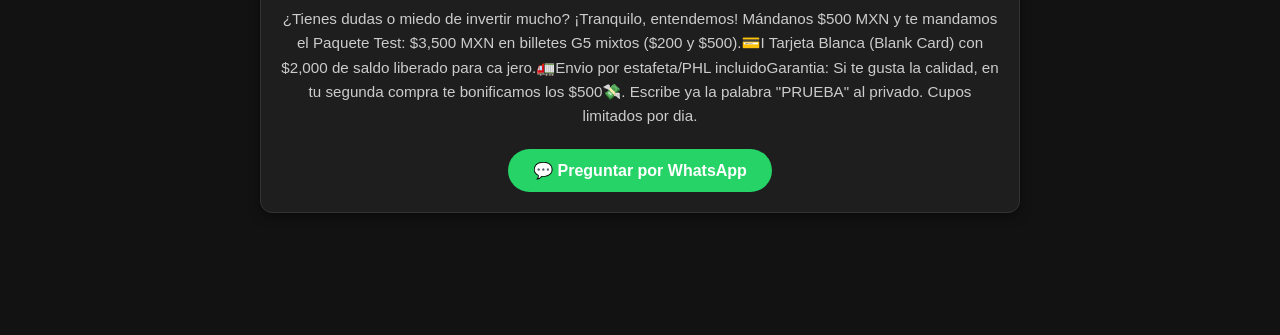
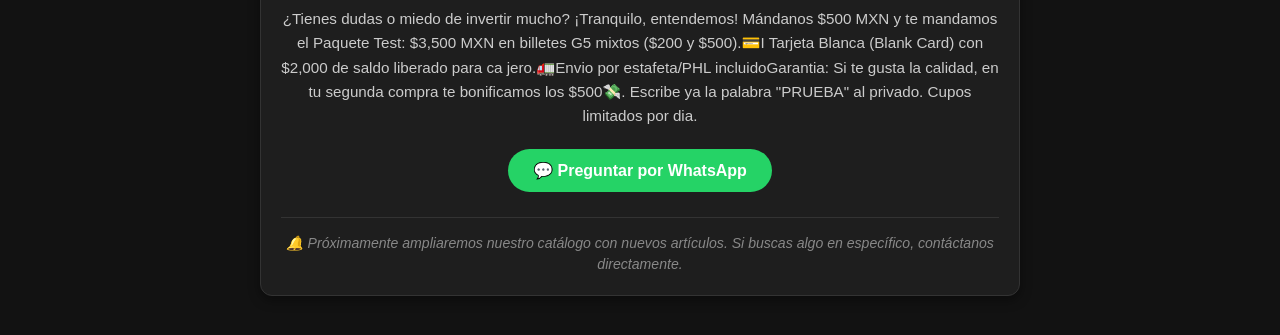
Before and after one commit to solek473music-tech/MIRRORS-BILLS-STORE-PRO.COM, a plain HTML site: page index.html in a window 1280 px wide. Shown: the part 731-1066 px from the top of the page. Before the commit the page ends 1014 px from the top, so only its background shows below. Drawn offline with Linux system fonts and the light colour scheme.

Commit message:
Update index.html

```diff
--- a/index.html
+++ b/index.html
@@ -125,6 +125,12 @@ privado. Cupos limitados por dia.
       <a href="https://wa.me/527261161786?text=Hola,%20me%20interesa%20obtener%20informacion%20sobre%20el%20producto" target="_blank" style="display: inline-block; background-color: #25D366; color: white; text-decoration: none; padding: 12px 25px; border-radius: 25px; font-weight: bold; font-size: 1rem; font-family: Arial, sans-serif;">
         💬 Preguntar por WhatsApp
       </a>
+<!-- AVISO DE PRÓXIMOS PRODUCTOS -->
+<div style="margin-top: 25px; padding-top: 15px; border-top: 1px solid #333;">
+  <p style="color: #888888; font-size: 0.88rem; line-height: 1.5; margin: 0; font-family: Arial, sans-serif; font-style: italic;">
+    🔔 Próximamente ampliaremos nuestro catálogo con nuevos artículos. Si buscas algo en específico, contáctanos directamente.
+  </p>
+</div>
 
     </div>
 
```
